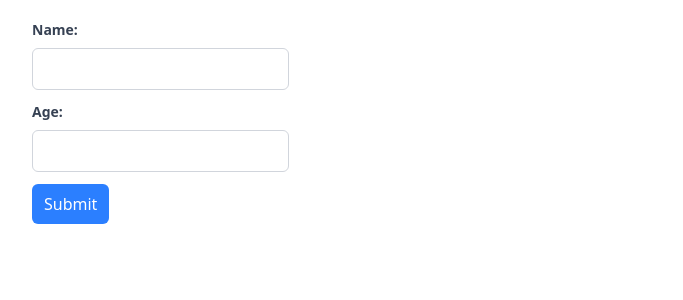
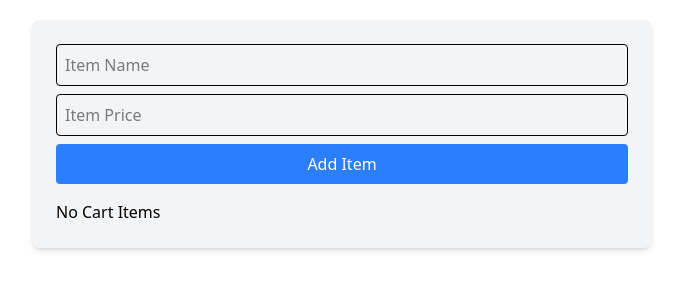
Before and after one commit to anisul770/Vite_React_Basics, a React (Vite) app: page / in a window 1280 px wide. Shown: the top 300 px of the page, without its empty margins (298-981 px from the left). Built offline with nearby package versions, Linux system fonts and the light colour scheme.

Commit message:
basic done

```diff
--- a/src/App.jsx
+++ b/src/App.jsx
@@ -1,10 +1,12 @@
 // import FormState from "./components/FormState";
-import HookForm from "./components/HookForm";
+// import HookForm from "./components/HookForm";
+
+import CartApp from "./cart/CartApp";
 
 function App() {
   return (
     <div className='m-5'>
-      <HookForm/>
+      <CartApp/>
     </div>
   );
 };
--- /dev/null
+++ b/src/cart/CartApp.jsx
@@ -0,0 +1,85 @@
+import { Trash2 } from "lucide-react";
+import { useState } from "react";
+import { useForm } from "react-hook-form";
+
+const CartApp = () => {
+  const {register,handleSubmit} = useForm();
+
+  const [cart,setCart] = useState([]);
+
+  /* const cart = [
+    { name : "Laptop", price : 34000},
+    { name : "Mobile Phone", price: 20000},
+  ]; */
+
+  // Add Item
+  const addItem = (data) => {
+    const existingItem = cart.find(item => item.name === data.name);
+    if (existingItem) {
+      setCart(cart.map( item => item.name === data.name ? {...item,quantity : item.quantity + 1 } : item));
+    }
+    else {
+      setCart([...cart,{name : data.name , price : parseFloat(data.price) , quantity : 1}]);
+    }
+  };
+  // Increase quantity
+  const increaseQuantity = (name) => {
+    setCart(cart.map(item => item.name===name ? {...item,quantity : item.quantity +1}:item));
+  };
+  // Decrease quantity
+  const decreaseQuantity = (name) => {
+    setCart(cart.map(item => item.name===name ? {...item,quantity : item.quantity -1}:item).filter(item => item.quantity>0));
+  };
+  // Remove Item
+  const removeItem = (name) => {
+    setCart(cart.filter(item => item.name!=name));
+  };
+  // Calculate Total price
+  const totalPrice = cart.reduce(
+    (total,item) => total + (item.price*item.quantity)
+  ,0);
+  return (
+    <div className="w-1/2 mx-auto bg-gray-100 rounded-lg p-6 shadow-md">
+      {/* Add Cart Item */}
+      <form onSubmit={handleSubmit(addItem)} action="" className="mb-4 space-y-2">
+        <input
+          {...register("name", {require:true})}
+          type="text"
+          placeholder="Item Name"
+          className="border p-2 rounded w-full"/>
+        <input
+          {...register('price',{require:true})}
+          type="number"
+          placeholder="Item Price"
+          className="border p-2 rounded w-full"/>
+        <button className="bg-blue-500 text-white px-4 py-2 rounded w-full">Add Item</button>
+      </form>
+      {/* Cart Item List */}
+      {cart.length > 0 ? (
+        // To show cart items
+        <div>
+          {cart.map(item => (
+            <div key={item.name} className="flex justify-between items-center p-2 bg-white rounded mb-2">
+              <p className="font-semibold">{item.name}</p>
+              <p>{(item.price * item.quantity).toFixed(2)}</p>
+              <div className="flex items-center">
+                <button onClick={()=> decreaseQuantity(item.name)} className="bg-red-500 text-white px-2 py-1 rounded">-</button>
+                <span className="mx-2">{item.quantity}</span>
+                <button onClick={()=> increaseQuantity(item.name)} className="bg-green-500 text-white px-2 py-1 rounded">+</button>
+                <button onClick={()=>removeItem(item.name)}>
+                  <Trash2/>
+                </button>
+              </div>
+            </div>
+          ))}
+          {/* Total Price */}
+          <div className="mt-4 font-bold text-lg">Total : ${totalPrice.toFixed(2)} </div>
+        </div>
+      ) : (
+        <p>No Cart Items</p>
+      )}
+    </div>
+  );
+};
+
+export default CartApp;
--- a/src/components/HookForm.jsx
+++ b/src/components/HookForm.jsx
@@ -7,7 +7,7 @@ const HookForm = () => {
     // console.log(register);
     console.log(data);
   }
-
+  console.log(errors);
   return (
     <div className="w-1/2 mx-auto">
       <form onSubmit={handleSubmit(onSubmit)} >
@@ -18,11 +18,12 @@ const HookForm = () => {
             Name:
           </label>
           <input
-            {...register('name',{required:true})}
+            {...register('name',{required:true,minLength:5})}
             id="name"
             type="text"
             className="px-3 py-2 border border-gray-300 rounded-md focus:outline-none focus:ring-1 focus:ring-blue-500"/>
-            {errors.name && <span>This field is required</span>}
+            {errors.name?.type === 'required' && <span>This field is required</span>}
+            {errors.name?.type === 'minLength' && <span>Minimum length is 5</span>}
         </div>
         <div className="mb-3">
           <label
@@ -31,11 +32,12 @@ const HookForm = () => {
             Age:
           </label>
           <input
-            {...register('age',{required:true})}
+            {...register('age',{required:true,min: 18})}
             id="age"
             type="number"
             className="px-3 py-2 border border-gray-300 rounded-md focus:outline-none focus:ring-1 focus:ring-blue-500"/>
-            {errors.age && <span>This field is required</span>}
+            {errors.age?.type ==='required' && <span>This field is required</span>}
+            {errors.age?.type === 'min' && <span>Minimum age is 18</span>}
         </div>
         <button className="px-3 py-2 bg-blue-500 text-white rounded-md">
           Submit
```
